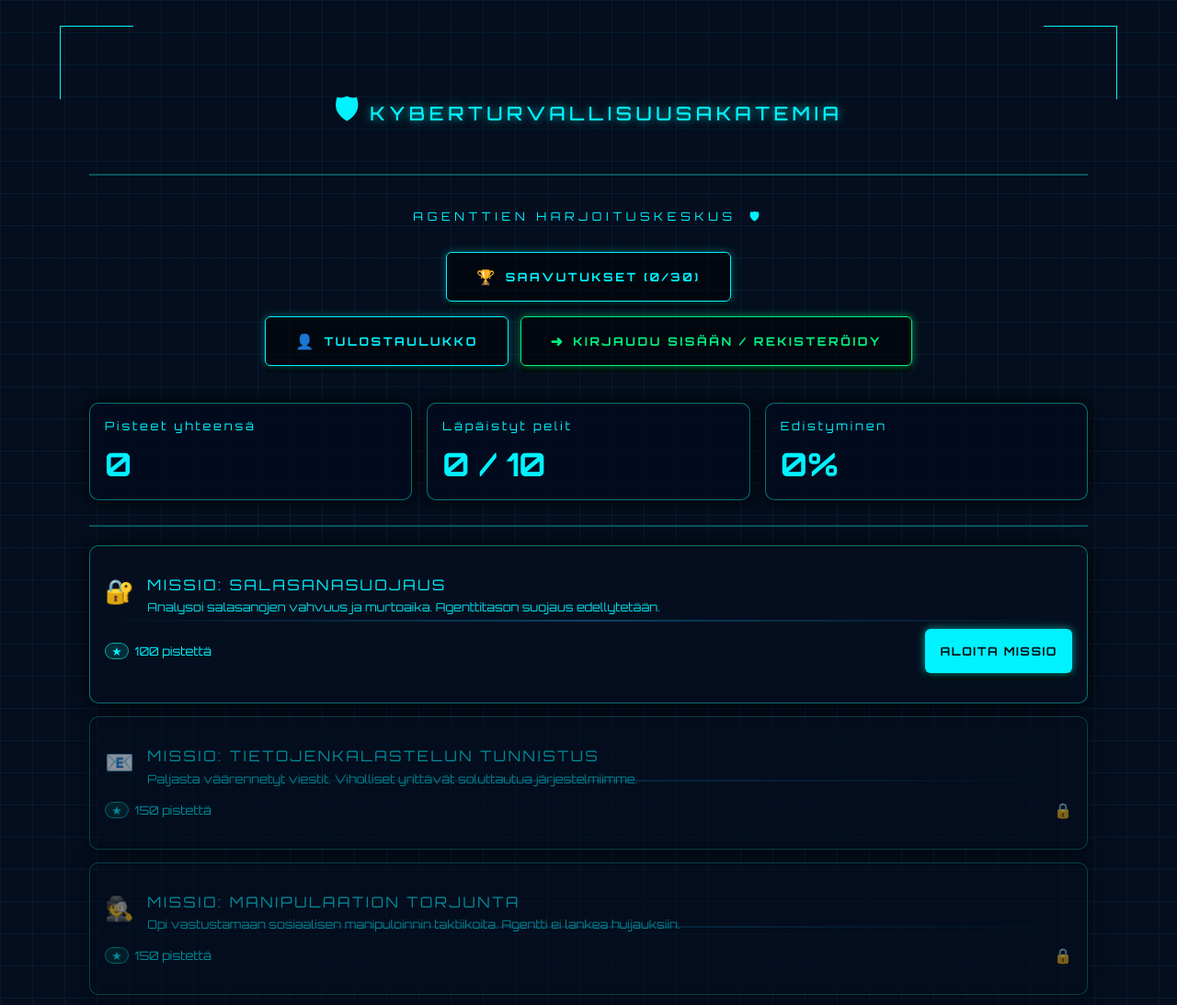
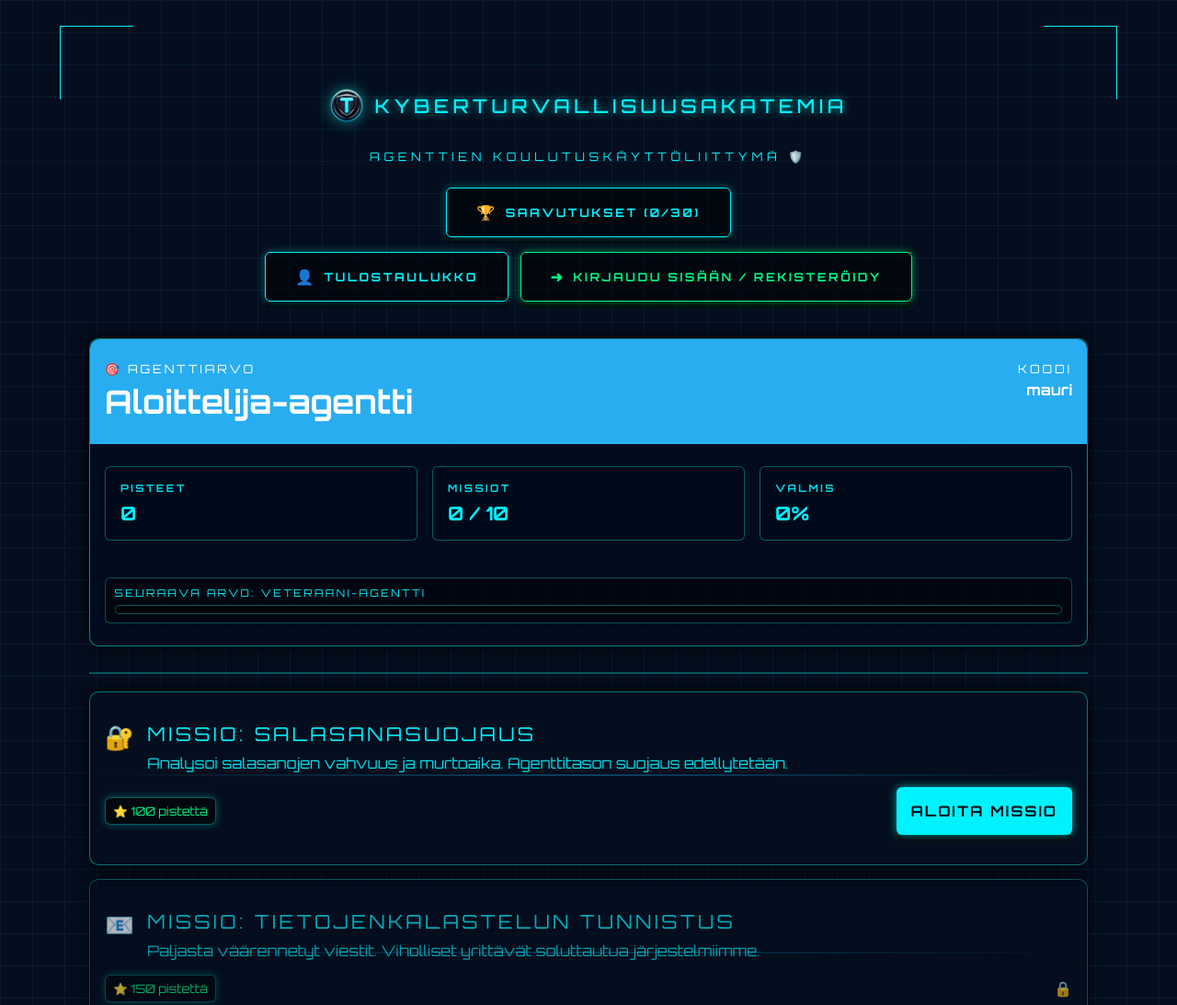
Before and after one commit to mariemustajarvi/peli-projekti, a plain HTML site: page index.html in a window 1280 px wide. Shown: the top 1093 px of the page at 92% size. Drawn offline with Linux system fonts and the light colour scheme.

Commit message:
Tehty muutoksia viimeisimmän proton mukaan

```diff
--- a/css/style.css
+++ b/css/style.css
@@ -28,8 +28,6 @@
   --shadow-card: 0 0 20px rgba(0, 0, 0, 0.9);
 }
 
-/* perusasetukset */
-
 *,
 *::before,
 *::after {
@@ -48,7 +46,6 @@ body {
   background-size: 35px 35px;
 }
 
-/* sisällön keskitys*/
 .app.content-frame {
   max-width: 1150px;
   margin: 3rem auto;
@@ -56,7 +53,6 @@ body {
   position: relative;
 }
 
-/*kulmaelementit*/
 .app.content-frame::before,
 .app.content-frame::after {
   content: "";
@@ -66,7 +62,6 @@ body {
   border: 1px solid var(--color-primary);
 }
 
-/* vasen yläkulma */
 .app.content-frame::before {
   top: -20px;
   left: 0px;
@@ -74,7 +69,6 @@ body {
   border-bottom: none;
 }
 
-/* oikea yläkulma */
 .app.content-frame::after {
   top: -20px;
   right: -0px;
@@ -82,7 +76,6 @@ body {
   border-bottom: none;
 }
 
-/* header */
 .site-header {
   text-align: center;
   margin-bottom: 2.5rem;
@@ -95,10 +88,13 @@ body {
   margin-bottom: 0.75rem;
 }
 
-.brand__icon {
-  font-size: 2rem;
-  color: var(--color-primary);
+.brand__logo {
+  height: 38px;
+  width: auto;
+  display: block;
+  filter: drop-shadow(0 0 8px rgba(7,219,208,0.6));
 }
+
 
 .brand__text {
   color: var(--color-primary);
@@ -124,7 +120,6 @@ body {
   color: var(--color-primary);
 }
 
-/* yläosan nnavit */
 .top-nav {
   margin-top: 1.6rem;
   display: flex;
@@ -138,7 +133,6 @@ body {
   gap: 0.8rem;
 }
 
-/* navin yleissäädöt */
 .nav-btn {
   position: relative;
   display: inline-flex;
@@ -174,7 +168,6 @@ body {
   white-space: nowrap;
 }
 
-/* navin värit*/
 .nav-btn--primary {
   border-color: var(--color-primary);
   color: var(--color-primary);
@@ -201,7 +194,6 @@ body {
   );
 }
 
-/* hover */
 .nav-btn:hover {
   background-color: var(--color-primary-soft);
   transform: translateY(-1px);
@@ -220,45 +212,152 @@ body {
   margin-top: 2rem;
 }
 
-/* statsit */
-.stats {
+/* AGENTTIPANEELI */
+
+.agent-panel {
+  background: var(--color-card-bg);
+  border-radius: var(--radius-lg);
+  border: 1px solid rgba(7, 219, 208, 0.6);
+  box-shadow: var(--shadow-card);
+
+  padding: 0;
+
+  display: flex;
+  flex-direction: column;
+}
+
+.agent-panel__header {
+  margin-top: 0;
+  background: #28ADF1;
+  color: white;
+  border-radius: var(--radius-lg) var(--radius-lg) 0 0;
+  padding: var(--space-lg) var(--space-md);
+  display: flex;
+  align-items: flex-start;
+  justify-content: space-between;
+  gap: var(--space-lg);
+}
+
+.agent-panel__content {
+  padding: var(--space-lg) var(--space-md) var(--space-lg);
+  display: flex;
+  flex-direction: column;
+  gap: var(--space-lg);
+}
+
+
+.agent-panel__rank {
+  display: flex;
+  flex-direction: column;
+  gap: var(--space-xs);
+}
+
+.agent-panel__rank-label {
+  font-size: var(--font-sm);
+  letter-spacing: 0.22em;
+  text-transform: uppercase;
+  color: white;
+}
+
+.agent-panel__rank-value {
+  font-size: var(--font-xl);
+  font-weight: 700;
+}
+
+.agent-panel__code {
+  text-align: right;
+  display: flex;
+  flex-direction: column;
+  gap: var(--space-xs);
+}
+
+.agent-panel__code-label {
+  font-size: var(--font-sm);
+  letter-spacing: 0.22em;
+  text-transform: uppercase;
+  color: white;
+}
+
+.agent-panel__code-value {
+  font-size: var(--font-md);
+  font-weight: 600;
+}
+
+.agent-panel__stats {
   display: grid;
   grid-template-columns: repeat(3, minmax(0, 1fr));
-  gap: 1rem;
+  gap: var(--space-md);
 }
 
-.stat-card {
-  background: var(--color-card-bg);
-  border-radius: var(--radius-lg);
-  border: 1px solid rgba(7, 219, 208, 0.5);
-  box-shadow: var(--shadow-card);
+.agent-stat {
+  background: rgba(0, 10, 26, 0.85);
+  border-radius: var(--radius-md);
+  border: 1px solid rgba(7, 219, 208, 0.4);
   padding: var(--space-md);
   display: flex;
   flex-direction: column;
   justify-content: space-between;
 }
 
-.stat-card__label {
-  margin: 0 0 0.7rem;
-  font-size: var(--font-sm);
+.agent-stat__label {
+  margin: 0 0 0.4rem;
+  font-size: var(--font-xs);
   letter-spacing: 0.22em;
-  font-weight: 400;
+  text-transform: uppercase;
+  color: var(--color-primary);
+  opacity: 0.9;
+}
+
+.agent-stat__value {
+  margin: 0;
+  font-size: var(--font-lg);
+  font-weight: 700;
+}
+
+.agent-panel__next-rank {
+  margin-top: var(--space-md);
+  padding: var(--space-sm);
+  border-radius: var(--radius-md);
+  border: 1px solid rgba(7, 219, 208, 0.35);
+  background: rgba(0, 0, 0, 0.4);
+}
+
+.agent-panel__next-header {
+  display: flex;
+  align-items: center;
+  justify-content: flex-start;
+  gap: var(--space-md);
+  margin-bottom: var(--space-xs);
+  font-size: var(--font-xs);
+  letter-spacing: 0.22em;
+  text-transform: uppercase;
+}
+
+.agent-panel__next-label {
   color: var(--color-primary);
 }
 
-.stat-card__value {
-  margin: 0;
-  font-size: var(--font-xl);
-  font-weight: 700;
+.agent-progress-bar {
+  position: relative;
+  height: 10px;
+  border-radius: 999px;
+  border: 1px solid rgba(7, 219, 208, 0.4);
+  background: rgba(0, 0, 0, 0.6);
+  overflow: hidden;
 }
 
-/* erotinviiva */
+.agent-progress-bar__fill {
+  position: absolute;
+  inset: 0;
+  width: 0%; /* alkaa nollasta, päivitetään JS:llä */
+  background: linear-gradient(to right, #00f2ff, #00f382);
+  border-radius: inherit;
+}
+
 .divider {
   margin: 1.7rem 0 1.2rem;
   border-bottom: 2px solid rgba(7, 219, 208, 0.35);
 }
-
-/* PELIT */
 
 .game-card.loading-box {
   position: relative;
@@ -271,7 +370,6 @@ body {
   display: contents;
 }
 
-/* viiva taustalla */
 .game-card.loading-box::before {
   content: "";
   position: absolute;
@@ -334,9 +432,9 @@ body {
 }
 
 .game-card__title {
-  margin: 0 0 0.4rem;
+  margin: 0 0 0.6rem;
   color: var(--color-primary);
-  font-size: var(--font-md);
+  font-size: var(--font-lg);
   font-weight: 400;
   letter-spacing: 0.16em;
   text-transform: uppercase;
@@ -344,7 +442,7 @@ body {
 
 .game-card__subtitle {
   margin: 0;
-  font-size: var(--font-sm);
+  font-size: var(--font-md);
   opacity: 0.9;
 }
 
@@ -356,36 +454,25 @@ body {
   gap: 1rem;
 }
 
-/* pisteet pelejen esikatselussa */
 .game-card__reward {
-  display: inline-flex;
-  align-items: center;
-  gap: 0.4rem;
+  padding: 6px 8px;
+  border-radius: var(--radius-md);
+  border: 1px solid rgba(7, 219, 208, 0.4);
+  background: rgba(0, 0, 0, 0.45);
+  box-shadow: 0 0 8px rgba(7, 219, 208, 0.35);
   font-size: var(--font-sm);
 }
 
-.reward-badge {
-  display: inline-flex;
-  align-items: center;
-  justify-content: center;
-  width: 26px;
-  height: 18px;
-  border-radius: 999px;
-  background: rgba(7, 219, 208, 0.15);
-  border: 1px solid rgba(7, 219, 208, 0.7);
+.reward-text {
+  color: var(--color-accent);
 }
 
-.reward-text {
-  color: var(--color-primary);
-}
-
-/* toimintakehotenappi */
 .game-card__cta {
   padding: var(--space-md);
   background: var(--color-primary);
   color: #001217;
   border-radius: var(--radius-md);
-  font-size: var(--font-sm);
+  font-size: var(--font-md);
   font-weight: 600;
   text-decoration: none;
   letter-spacing: 0.12em;
@@ -402,9 +489,8 @@ body {
   filter: brightness(1.05);
 }
 
-/* lukittujen korttien tyylit */
 .game-card--locked {
-  opacity: 0.55;
+  opacity: 0.7;
   position: relative;
   background-color: var(--color-bg);
 }
@@ -424,7 +510,17 @@ body {
 /* responsiivisuusasetukset */
 
 @media (max-width: 800px) {
-  .stats {
+  .agent-panel__header {
+    flex-direction: column;
+    align-items: flex-start;
+  }
+
+  .agent-panel__code {
+    text-align: left;
+    align-items: flex-start;
+  }
+
+  .agent-panel__stats {
     grid-template-columns: 1fr;
   }
 
--- a/index.html
+++ b/index.html
@@ -11,27 +11,22 @@
   <div class="app content-frame">
     <header class="site-header">
       <div class="brand">
-        <div class="brand__icon">🛡</div>
+        <img src="./pictures/logo.png" alt="Logo" class="brand__logo">
         <div class="brand__text">Kyberturvallisuusakatemia</div>
       </div>
-        <div class="divider"></div>
       <h2 class="site-header__title">
-        Agenttien harjoituskeskus
-        <span class="site-header__title-icon">🛡</span>
+        Agenttien koulutuskäyttöliittymä 🛡️
       </h2>
-
       <nav class="top-nav">
         <a href="#" class="nav-btn nav-btn--primary">
           <span class="nav-btn__icon">🏆</span>
           <span class="nav-btn__text">Saavutukset (0/30)</span>
         </a>
-
         <div class="top-nav__row">
           <a href="#" class="nav-btn nav-btn--secondary">
             <span class="nav-btn__icon">👤</span>
             <span class="nav-btn__text">Tulostaulukko</span>
           </a>
-
           <a href="#" class="nav-btn nav-btn--accent">
             <span class="nav-btn__icon">➜</span>
             <span class="nav-btn__text">Kirjaudu sisään / rekisteröidy</span>
@@ -39,31 +34,57 @@
         </div>
       </nav>
     </header>
-
     <main class="dashboard">
-      <!-- Statsit -->
-      <section class="stats" aria-label="Player statistics">
-        <article class="stat-card">
-          <h2 class="stat-card__label">Pisteet yhteensä</h2>
-          <p class="stat-card__value">0</p>
-        </article>
-
-        <article class="stat-card">
-          <h2 class="stat-card__label">Läpäistyt pelit</h2>
-          <p class="stat-card__value">0 / 10</p>
-        </article>
-
-        <article class="stat-card">
-          <h2 class="stat-card__label">Edistyminen</h2>
-          <p class="stat-card__value">0%</p>
-        </article>
-      </section>
-
+<section class="agent-panel" aria-label="Agent overview">
+  <header class="agent-panel__header">
+    <div class="agent-panel__rank">
+      <span class="agent-panel__rank-label">🎯 Agenttiarvo</span>
+      <span class="agent-panel__rank-value" id="agent-rank">
+        Aloittelija-agentti
+      </span>
+    </div>
+    <div class="agent-panel__code">
+      <span class="agent-panel__code-label">Koodi</span>
+      <span class="agent-panel__code-value" id="agent-code">
+        mauri
+      </span>
+    </div>
+  </header>
+  <div class="agent-panel__content">
+    <div class="agent-panel__stats">
+      <article class="agent-stat">
+        <h3 class="agent-stat__label">Pisteet</h3>
+        <p class="agent-stat__value" id="agent-points">0</p>
+      </article>
+      <article class="agent-stat">
+        <h3 class="agent-stat__label">Missiot</h3>
+        <p class="agent-stat__value" id="agent-missions">0 / 10</p>
+      </article>
+      <article class="agent-stat">
+        <h3 class="agent-stat__label">Valmis</h3>
+        <p class="agent-stat__value" id="agent-progress">0%</p>
+      </article>
+    </div>
+    <div class="agent-panel__next-rank">
+      <div class="agent-panel__next-header">
+        <span class="agent-panel__next-label">
+          Seuraava arvo:
+          <span id="agent-next-rank">Veteraani-agentti</span>
+        </span>
+      </div>
+      <div class="agent-progress-bar">
+        <div
+          class="agent-progress-bar__fill"
+          id="agent-next-progress"
+        ></div>
+      </div>
+    </div>
+  </div>
+</section>
       <div class="divider"></div>
-
-      <!-- Pelit -->
+      <!-- pelit -->
       <section class="game-list" aria-label="Available games">
-        <!-- Ensimmäinen, heti auki -->
+        <!-- eka peli -->
         <article class="game-card game-card--active loading-box">
           <div class="loading-box__content">
             <div class="game-card__header">
@@ -77,16 +98,14 @@
             </div>
             <div class="game-card__footer">
               <div class="game-card__reward">
-                <span class="reward-badge">★</span>
+                <span class="reward-badge">⭐</span>
                 <span class="reward-text">100 pistettä</span>
               </div>
-
-              <a href="#" class="game-card__cta">Aloita missio</a>
+              <a href="../" class="game-card__cta">Aloita missio</a>
             </div>
           </div>
         </article>
-
-        <!-- Loput, alkuun lukittuja / himmennettyjä -->
+        <!-- loput pelit -->
         <article class="game-card game-card--locked loading-box">
           <div class="game-card__header">
             <div class="game-card__icon">📧</div>
@@ -99,13 +118,12 @@
           </div>
           <div class="game-card__footer">
             <div class="game-card__reward">
-              <span class="reward-badge">★</span>
+              <span class="reward-badge">⭐</span>
               <span class="reward-text">150 pistettä</span>
             </div>
             <div class="game-card__lock">🔒</div>
           </div>
         </article>
-
         <article class="game-card game-card--locked loading-box">
           <div class="game-card__header">
             <div class="game-card__icon">🕵</div>
@@ -118,13 +136,12 @@
           </div>
           <div class="game-card__footer">
             <div class="game-card__reward">
-              <span class="reward-badge">★</span>
+              <span class="reward-badge">⭐</span>
               <span class="reward-text">150 pistettä</span>
             </div>
             <div class="game-card__lock">🔒</div>
           </div>
         </article>
-
         <article class="game-card game-card--locked loading-box">
           <div class="game-card__header">
             <div class="game-card__icon">🌐</div>
@@ -137,13 +154,12 @@
           </div>
           <div class="game-card__footer">
             <div class="game-card__reward">
-              <span class="reward-badge">★</span>
+              <span class="reward-badge">⭐⭐</span>
               <span class="reward-text">200 pistettä</span>
             </div>
             <div class="game-card__lock">🔒</div>
           </div>
         </article>
-
         <article class="game-card game-card--locked loading-box">
           <div class="game-card__header">
             <div class="game-card__icon">🔒</div>
@@ -156,13 +172,12 @@
           </div>
           <div class="game-card__footer">
             <div class="game-card__reward">
-              <span class="reward-badge">★</span>
+              <span class="reward-badge">⭐⭐</span>
               <span class="reward-text">200 pistettä</span>
             </div>
             <div class="game-card__lock">🔒</div>
           </div>
         </article>
-
         <article class="game-card game-card--locked loading-box">
           <div class="game-card__header">
             <div class="game-card__icon">🎯</div>
@@ -175,13 +190,12 @@
           </div>
           <div class="game-card__footer">
             <div class="game-card__reward">
-              <span class="reward-badge">★</span>
+              <span class="reward-badge">⭐</span>
               <span class="reward-text">150 pistettä</span>
             </div>
             <div class="game-card__lock">🔒</div>
           </div>
         </article>
-
         <article class="game-card game-card--locked loading-box">
           <div class="game-card__header">
             <div class="game-card__icon">🧩</div>
@@ -194,13 +208,12 @@
           </div>
           <div class="game-card__footer">
             <div class="game-card__reward">
-              <span class="reward-badge">★</span>
+              <span class="reward-badge">⭐⭐</span>
               <span class="reward-text">200 pistettä</span>
             </div>
             <div class="game-card__lock">🔒</div>
           </div>
         </article>
-
         <article class="game-card game-card--locked loading-box">
           <div class="game-card__header">
             <div class="game-card__icon">🧩</div>
@@ -213,13 +226,12 @@
           </div>
           <div class="game-card__footer">
             <div class="game-card__reward">
-              <span class="reward-badge">★</span>
+              <span class="reward-badge">⭐⭐</span>
               <span class="reward-text">250 pistettä</span>
             </div>
             <div class="game-card__lock">🔒</div>
           </div>
         </article>
-
         <article class="game-card game-card--locked loading-box">
           <div class="game-card__header">
             <div class="game-card__icon">⏱️</div>
@@ -232,13 +244,12 @@
           </div>
           <div class="game-card__footer">
             <div class="game-card__reward">
-              <span class="reward-badge">★</span>
+              <span class="reward-badge">⭐⭐</span>
               <span class="reward-text">250 pistettä</span>
             </div>
             <div class="game-card__lock">🔒</div>
           </div>
         </article>
-
         <article class="game-card game-card--locked loading-box">
           <div class="game-card__header">
             <div class="game-card__icon">🏆</div>
@@ -251,7 +262,7 @@
           </div>
           <div class="game-card__footer">
             <div class="game-card__reward">
-              <span class="reward-badge">★</span>
+              <span class="reward-badge">⭐⭐⭐</span>
               <span class="reward-text">300 pistettä</span>
             </div>
             <div class="game-card__lock">🔒</div>
@@ -260,5 +271,6 @@
       </section>
     </main>
   </div>
+  <script src="./js/index.js"></script>
 </body>
 </html>
```
Also changed, not shown: js/index.js (added).
